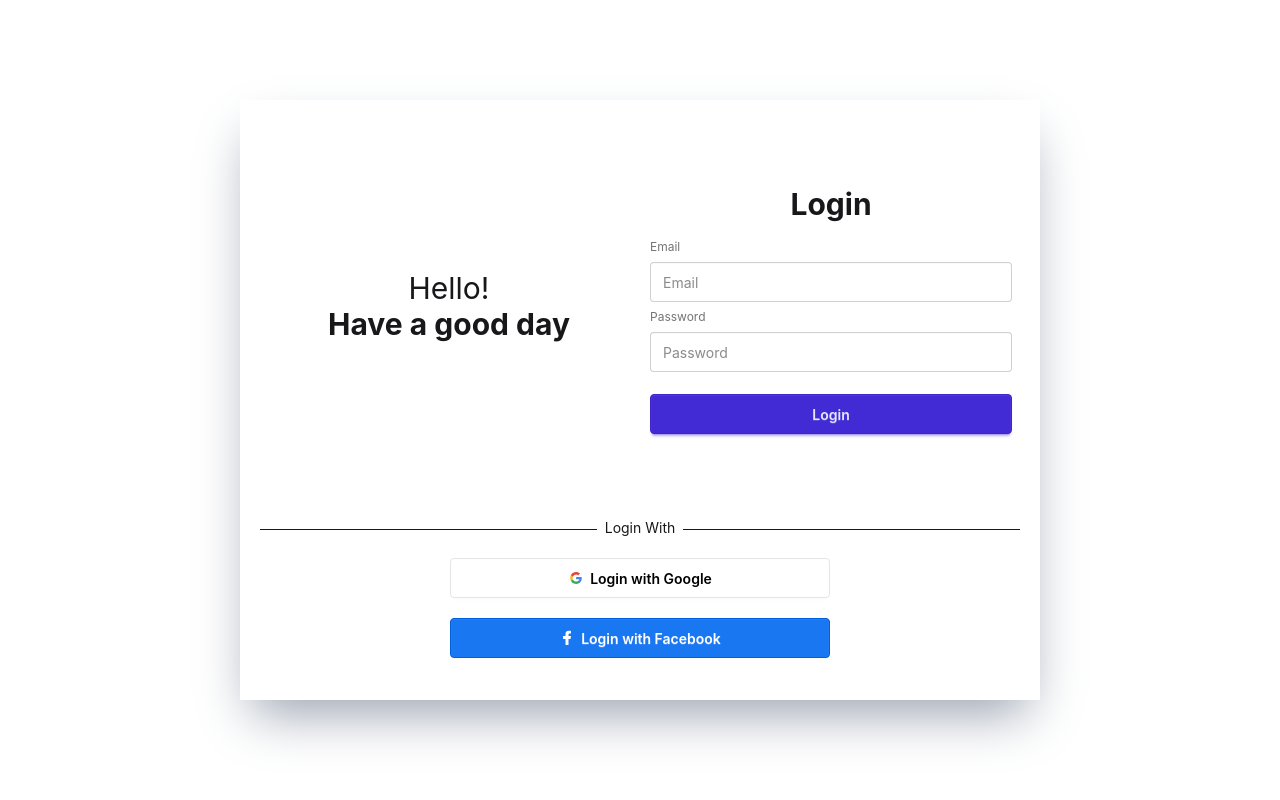
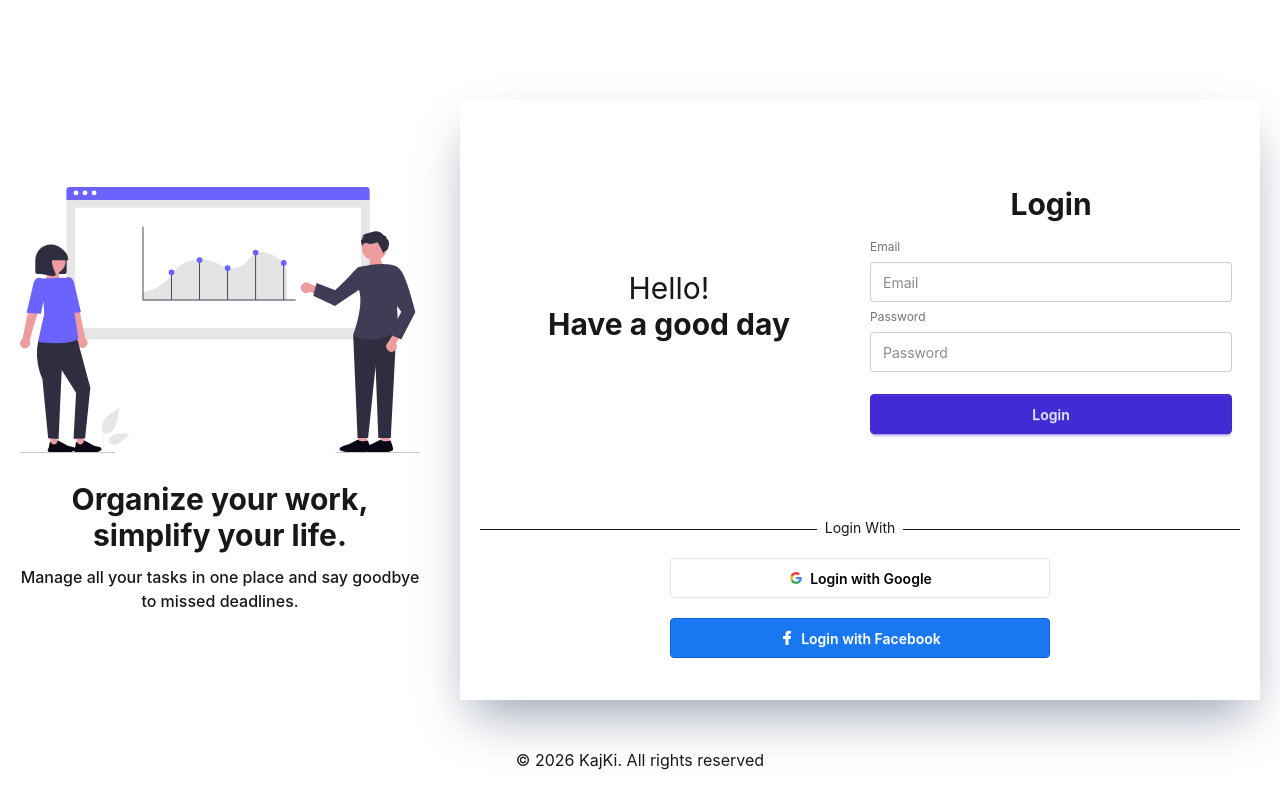
Before and after one commit to SubrotoKumar7/kajki, a React (Vite) app: page /auth/login in a window 1280 px wide. Built offline with nearby package versions, Linux system fonts and the light colour scheme.

Commit message:
container added and auth layout update

```diff
--- /dev/null
+++ b/src/components/Container.jsx
@@ -0,0 +1,9 @@
+const Container = ({children}) => {
+    return (
+        <div className="max-w-360 mx-auto">
+            {children}
+        </div>
+    );
+};
+
+export default Container;
--- a/src/layout/Auth.jsx
+++ b/src/layout/Auth.jsx
@@ -1,9 +1,22 @@
 import { Outlet } from "react-router";
+import Container from "../components/Container";
 
 const Auth = () => {
     return (
         <div>
-            <Outlet></Outlet>
+            <Container>
+                <div className="flex h-screen relative items-center justify-center flex-col md:flex-row gap-10 p-5">
+                    <div className="flex-1 text-center mt-10 md:mt-0">
+                        <img src="/analytics.svg" className="w-1/2 md:w-full mx-auto" alt="analytics illustrations" />
+                        <h1 className="text-3xl mt-7 mb-3 font-bold">Organize your work, simplify your life.</h1>
+                        <p className="font-medium">Manage all your tasks in one place and say goodbye to missed deadlines.</p>
+                    </div>
+                    <div className="flex-1 w-full h-fit">
+                        <Outlet></Outlet>
+                    </div>
+                    <div className="absolute left-1/2 bottom-4 -translate-1/2 text-center">&copy; {new Date().getFullYear()} KajKi. All rights reserved</div>
+                </div>
+            </Container>
         </div>
     );
 };
--- a/src/pages/Login.jsx
+++ b/src/pages/Login.jsx
@@ -2,7 +2,7 @@ import SocialAuth from "../components/SocialAuth";
 
 const Login = () => {
     return (
-      <div className="flex justify-center items-center h-screen">
+      <div className="flex justify-center items-center">
         <div className="grid grid-rows-12 grid-cols-12 gap-1 items-center p-5 md:w-200 md:h-150 shadow-2xl shadow-gray-400">
           {/* welcome message */}
           <div className="md:col-span-6 col-span-12 md:row-span-8 row-span-full">
```
Also changed, not shown: public/analytics.svg (added).
